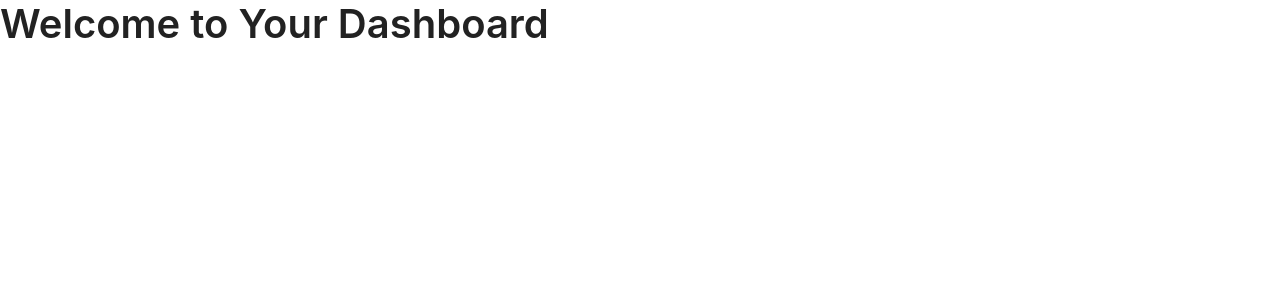
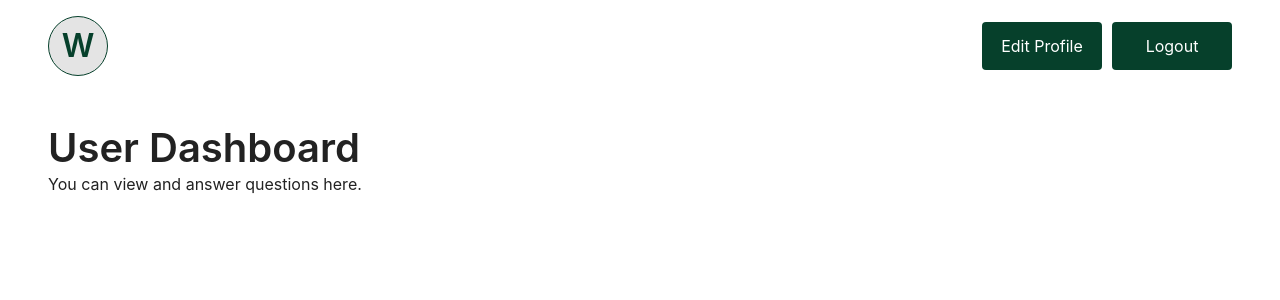
Before and after one commit to Alex-Ksairi/Web-based-learning-app, a React (Create React App) app in the folder frontend/: page / in a window 1280 px wide. Shown: the top 300 px of the page. Built offline with nearby package versions, Linux system fonts and the light colour scheme; no server answers; sample sign-in values are in the browser's storage.

Commit message:
First implementation of dashboards + cleaning up registration/ login function

```diff
--- a/frontend/src/assets/scss/layout/_header.scss
+++ b/frontend/src/assets/scss/layout/_header.scss
@@ -0,0 +1,34 @@
+@use "../components/buttons" as button;
+@use "../utilities/mixins" as mixin;
+@use "../abstracts/colors" as color;
+
+.header {
+  display: flex;
+  justify-content: space-between;
+  align-items: center;
+  padding: 1rem;
+
+  a {
+    text-decoration: none;
+  }
+
+  .header-left {
+    width: 60px;
+    height: 60px;
+    background-color: #e4e4e4;
+    border-radius: 100%;
+    border: 1px solid color.$primary-color;
+    @include mixin.flex-center();
+  }
+
+  .header-right {
+    @include mixin.flex-center(row);
+    gap: 10px;
+    width: 100%;
+    max-width: 250px;
+
+    button {
+        @include button.primary_button;
+    }
+  }
+}
--- a/frontend/src/assets/scss/pages/_dashboard.scss
+++ b/frontend/src/assets/scss/pages/_dashboard.scss
@@ -0,0 +1,10 @@
+.dashboard {
+  width: 100%;
+  max-width: 95%;
+  margin: 0 auto;
+
+  main {
+    padding: 0 1rem;
+    margin-top: 2rem;
+  }
+}
--- /dev/null
+++ b/frontend/src/components/AdminDashboard.jsx
@@ -0,0 +1,10 @@
+const AdminDashboard = () => {
+    return (
+        <>
+            <h1>Admin Dashboard</h1>
+            <p>You can create questions, manage users, and view results.</p>
+        </>
+    );
+};
+
+export default AdminDashboard;
--- a/frontend/src/components/Form.jsx
+++ b/frontend/src/components/Form.jsx
@@ -83,6 +83,7 @@ function Form({ title, fields, buttonText, onSubmit, switchText, link, linkText,
                             required={field.required}
                             value={formData[field.name] || ''}
                             onChange={handleChange}
+                            disabled={field.disabled}
                         />
                     </div>
                 ))}
--- /dev/null
+++ b/frontend/src/components/Header.jsx
@@ -0,0 +1,36 @@
+import { useNavigate, useLocation } from "react-router-dom";
+import '../assets/scss/layout/_header.scss';
+
+const Header = ({ user }) => {
+  const navigate = useNavigate();
+  const location = useLocation();
+
+  const handleLogout = () => {
+    localStorage.removeItem("user_id");
+    localStorage.removeItem("session_token");
+    navigate("/login");
+  };
+
+  const userInitials = user?.name?.substring(0, 1) + user?.surname?.substring(0, 1);
+
+  return (
+    <header className="header">
+      <a href="/">
+        <div className="header-left">
+          <h2>{userInitials || 'W'}</h2>
+        </div>
+      </a>
+      <div className="header-right">
+        {location.pathname !== "/edit-profile" && (
+          <button onClick={() => navigate("/edit-profile")}>Edit Profile</button>
+        )}
+        {location.pathname === "/edit-profile" && (
+          <button onClick={() => navigate("/")}>Cancel</button>
+        )}
+        <button onClick={handleLogout}>Logout</button>
+      </div>
+    </header>
+  );
+};
+
+export default Header;
--- /dev/null
+++ b/frontend/src/components/UserDashboard.jsx
@@ -0,0 +1,11 @@
+const UserDashboard = () => {
+    return (
+        <>
+            <h1>User Dashboard</h1>
+            <p>You can view and answer questions here.</p>
+            {/* Components for user actions */}
+        </>
+    );
+};
+
+export default UserDashboard;
--- a/frontend/src/pages/Dashboard.jsx
+++ b/frontend/src/pages/Dashboard.jsx
@@ -1,11 +1,51 @@
-import '../assets/scss/pages/_dashboard.scss'; // optional, if you want page-specific styles
+import '../assets/scss/pages/_dashboard.scss';
+import Header from "../components/Header";
+import AdminDashboard from '../components/AdminDashboard';
+import UserDashboard from '../components/UserDashboard';
 
-function Dashboard() {
+import { useEffect, useState } from "react";
+
+const Dashboard = () => {
+  const [user, setUser] = useState(null);
+  const baseURL = "http://localhost:8000";
+
+  useEffect(() => {
+      const userId = localStorage.getItem('user_id');
+      const token = localStorage.getItem('session_token');
+
+      if (userId && token) {
+          fetch(`${baseURL}/routes/auth.php?action=getUserDetails&id=${userId}`, {
+              headers: {
+                  'Authorization': `Bearer ${token}`
+              }
+          })
+          .then(res => res.json())
+          .then(data => {
+            if (data.success) {
+              setUser(data.user)
+            }
+          })
+          .catch(err => console.error(err));
+      }
+  }, []);
+
   return (
     <div className="dashboard">
-      <h1>Welcome to Your Dashboard</h1>
+      <Header user={user} />
+
+      <main>
+        {user?.role && user.role.trim().toLowerCase() === "admin" ? (
+          <>
+            <AdminDashboard/>
+          </>
+        ) : (
+          <>
+            <UserDashboard/>
+          </>
+        )}
+      </main>
     </div>
   );
-}
+};
 
 export default Dashboard;
--- a/frontend/src/pages/EditProfile.jsx
+++ b/frontend/src/pages/EditProfile.jsx
@@ -2,6 +2,8 @@ import React, { useEffect, useState } from 'react';
 import { useNavigate, useLocation } from 'react-router-dom';
 import Form from '../components/Form';
 import isEqual from 'lodash.isequal';
+import Header from '../components/Header';
+import '../assets/scss/pages/_dashboard.scss';
 
 function EditProfile() {
     const navigate = useNavigate();
@@ -26,7 +28,7 @@ function EditProfile() {
             try {
                 if (currentStep === 2 && tempAddressId) {
                     setAddressId(tempAddressId);
-                    //setInitialAddressData({});
+                    setInitialAddressData({});
                 } else if (loggedInUserId) {
                     const userResponse = await fetch(`${url}?action=getUserDetails&id=${loggedInUserId}`);
                     if (!userResponse.ok) throw new Error('Failed to fetch user details.');
@@ -49,7 +51,6 @@ function EditProfile() {
                                 }
                                 setAddressId(userAddressId);
                             } else {
-                                // console.warn("User has address_id but no address data found. User might need to create one.");
                                 if (!isEqual(initialAddressData, {})) {
                                     setInitialAddressData({});
                                 }
@@ -60,19 +61,17 @@ function EditProfile() {
                                 setInitialAddressData({});
                             }
                             setAddressId(null);
-                            // console.log("Logged-in user has no address linked. Will display empty address form or skip step 2.");
                         }
                     } else {
-                        // console.error("User details not found for logged in user:", userData.message);
                         navigate('/login', { replace: true });
+                        return;
                     }
                 } else {
-                    // console.warn("Access to EditProfile attempted without login or recent registration. Redirecting to login.");
                     navigate('/login', { replace: true });
                     return;
                 }
             } catch (error) {
-                // console.error('Error in EditProfile fetchData:', error);
+                console.error('Error in EditProfile fetchData:', error);
                 navigate('/login', { replace: true });
             } finally {
                 setLoading(false);
@@ -85,7 +84,7 @@ function EditProfile() {
     const profileFields = [
         { name: 'name', label: 'Name*', type: 'text', placeholder: '', required: true },
         { name: 'surname', label: 'Surname*', type: 'text', placeholder: '', required: true },
-        { name: 'email', label: 'Email*', type: 'email', placeholder: '', required: true },
+        { name: 'email', label: 'Email*', type: 'email', placeholder: '', required: true, disabled: true },
     ];
 
     const addressFields = [
@@ -96,8 +95,9 @@ function EditProfile() {
         { name: 'country', label: 'Country*', type: 'text', placeholder: '', required: true },
     ];
 
+    const allFields = [...profileFields, ...addressFields];
+
     const handleProfileSubmit = async (formData) => {
-        console.log("Submitting profile data:", formData);
         if (!initialProfileData.id) {
             return { success: false, message: 'User ID not found for profile update.' };
         }
@@ -110,7 +110,6 @@ function EditProfile() {
             const data = await response.json();
             return data;
         } catch (error) {
-            // console.error('Profile update error:', error);
             return { success: false, message: 'Something went wrong during profile update.' };
         }
     };
@@ -120,7 +119,6 @@ function EditProfile() {
             return { success: false, message: 'No address ID found. Cannot update without an ID.' };
         }
 
-        // console.log("Submitting address data for address_id:", addressId, formData);
         try {
             const response = await fetch(`${url}?action=updateAddress&id=${addressId}`, {
                 method: 'POST',
@@ -136,9 +134,75 @@ function EditProfile() {
             }
             return data;
         } catch (error) {
-            // console.error('Address update error:', error);
             return { success: false, message: 'Something went wrong during address update.' };
         }
+    };
+
+    const handleCombinedSubmit = async (formData) => {
+        if (!initialProfileData.id) {
+            return { success: false, message: 'User ID not found for profile update.' };
+        }
+
+        const profileData = {
+            name: formData.name,
+            surname: formData.surname,
+            email: formData.email,
+        };
+        const addressData = {
+            street: formData.street,
+            house_number: formData.house_number,
+            city: formData.city,
+            postal_code: formData.postal_code,
+            country: formData.country,
+        };
+
+        let profileUpdateSuccess = false;
+        let addressUpdateSuccess = false;
+
+        try {
+            const profileResponse = await fetch(`${url}?action=updateProfile&id=${initialProfileData.id}`, {
+                method: 'POST',
+                headers: { 'Content-Type': 'application/json' },
+                body: JSON.stringify(profileData),
+            });
+            const profileUpdateData = await profileResponse.json();
+            profileUpdateSuccess = profileUpdateData.success;
+            if (!profileUpdateSuccess) {
+                return { success: false, message: profileUpdateData.message || 'Something went wrong during profile update.' };
+            }
+        } catch (error) {
+            console.error('Profile update error:', error);
+            return { success: false, message: 'Something went wrong during profile update.' };
+        }
+
+        const userAddressId = initialProfileData.address_id || initialAddressData.id;
+        if (userAddressId) {
+            try {
+                const addressResponse = await fetch(`${url}?action=updateAddress&id=${userAddressId}`, {
+                    method: 'POST',
+                    headers: { 'Content-Type': 'application/json' },
+                    body: JSON.stringify(addressData),
+                });
+                const addressUpdateData = await addressResponse.json();
+                addressUpdateSuccess = addressUpdateData.success;
+                if (!addressUpdateSuccess) {
+                    return { success: false, message: addressUpdateData.message || 'Something went wrong during address update.' };
+                }
+            } catch (error) {
+                console.error('Address update error:', error);
+                return { success: false, message: 'Something went wrong during address update.' };
+            }
+        } else {
+            console.warn("No address ID found, skipping address update.");
+            addressUpdateSuccess = true;
+        }
+
+        if (profileUpdateSuccess && addressUpdateSuccess) {
+            navigate('/', { replace: true });
+            return { success: true, message: 'Profile and Address updated successfully!' };
+        }
+
+        return { success: false, message: 'Update failed.' };
     };
 
     if (loading) {
@@ -148,7 +212,7 @@ function EditProfile() {
     if (step === 2) {
         return (
             <Form
-                title="Complete Your Profile: Address"
+                title="Complete your profile: Address"
                 fields={addressFields}
                 buttonText="Save Address"
                 onSubmit={handleAddressSubmit}
@@ -156,14 +220,22 @@ function EditProfile() {
             />
         );
     } else {
+        const combinedInitialData = { ...initialProfileData, ...initialAddressData };
+
         return (
-            <Form
-                title="Edit Your Profile"
-                fields={profileFields}
-                buttonText="Save Profile"
-                onSubmit={handleProfileSubmit}
-                initialData={initialProfileData}
-            />
+            <>
+                <div className="dashboard">
+                    <Header user={initialProfileData}/>
+                    <Form
+                        title="Edit your profile"
+                        fields={allFields}
+                        buttonText="Save Changes"
+                        onSubmit={handleCombinedSubmit}
+                        initialData={combinedInitialData}
+                    />
+                </div>
+            </>
+
         );
     }
 }
--- a/frontend/src/pages/Register.jsx
+++ b/frontend/src/pages/Register.jsx
@@ -59,7 +59,7 @@ function Register() {
             onSubmit={handleSubmit}
             switchText="Already have an account? "
             link="/login"
-            linkText="Login here"
+            linkText="Login"
         />
     );
 }
```
Also changed, not shown: 2 other files (tests, documents, lock files or other folders).
